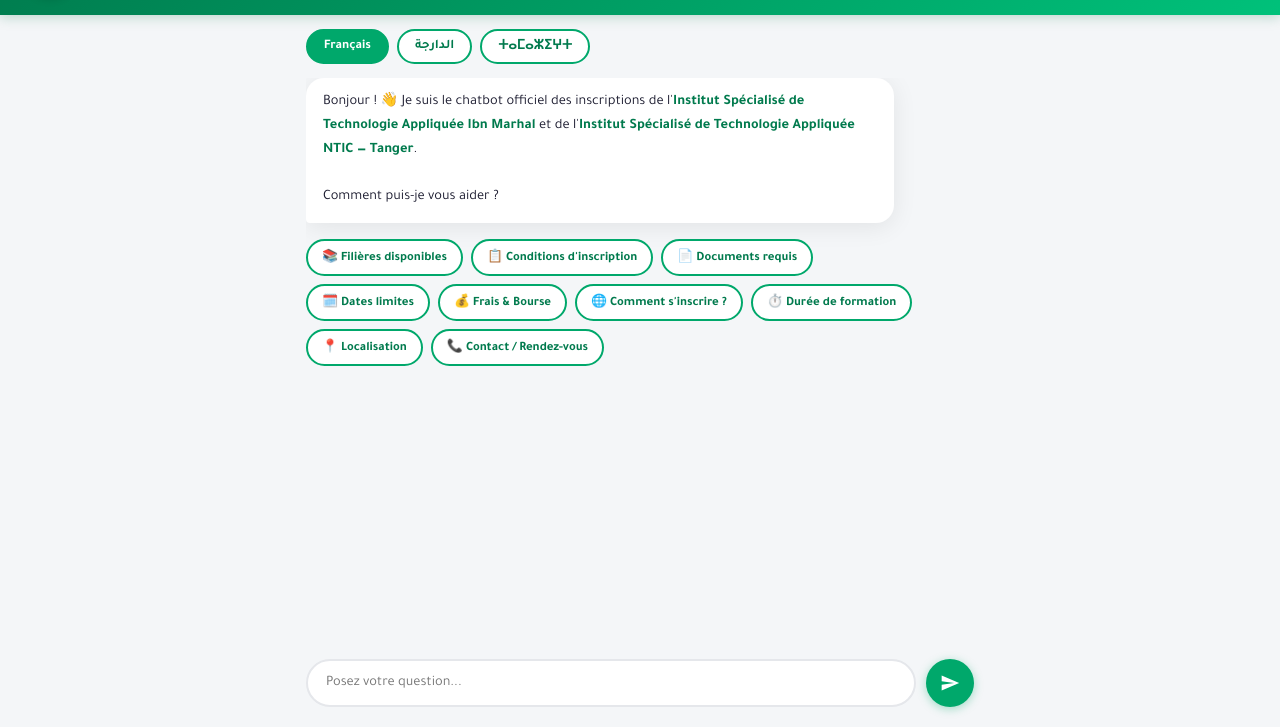
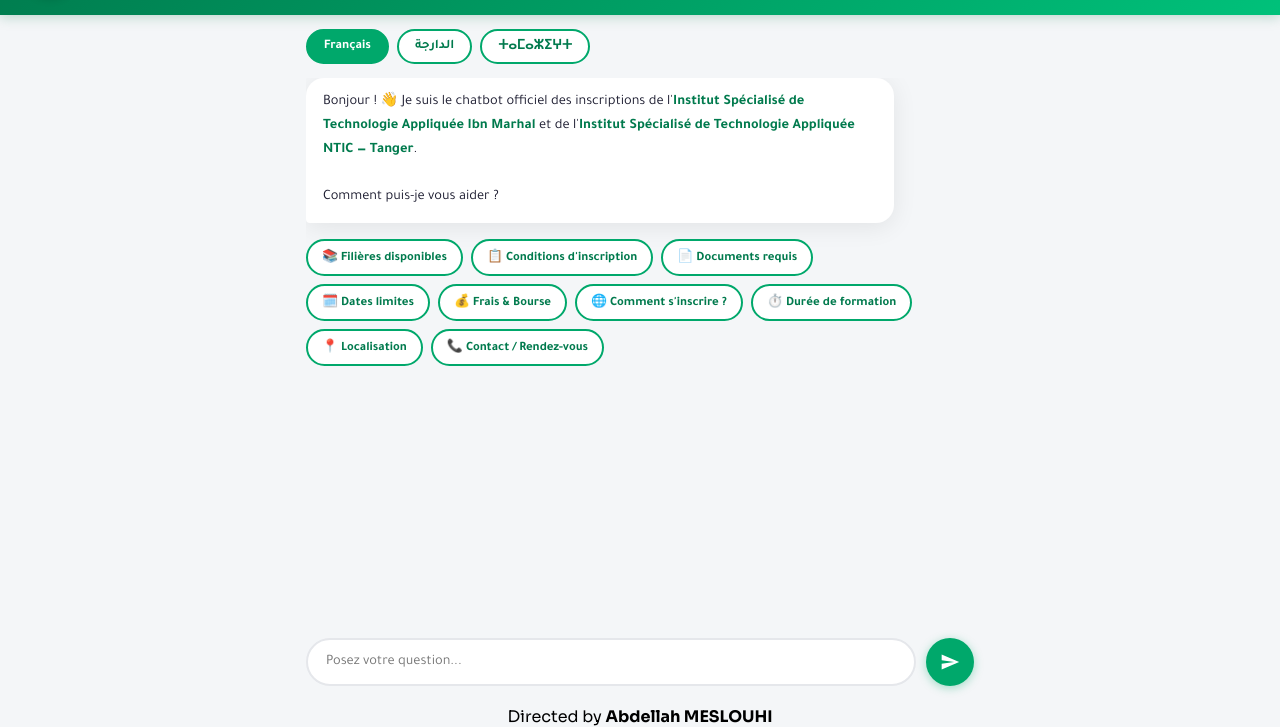
Before and after one commit to Benabdel05/New-chatbot, a plain HTML site: page index.html in a window 1280 px wide. Shown: the part 73-800 px from the top of the page. Drawn offline with Linux system fonts and the light colour scheme.

Commit message:
Update index.html

```diff
--- a/index.html
+++ b/index.html
@@ -692,5 +692,10 @@
 
 initChat();
 </script>
+
+<footer class="chatbot-signature">
+  Directed by <strong>Abdellah MESLOUHI</strong>
+</footer>
+
 </body>
 </html>
```
